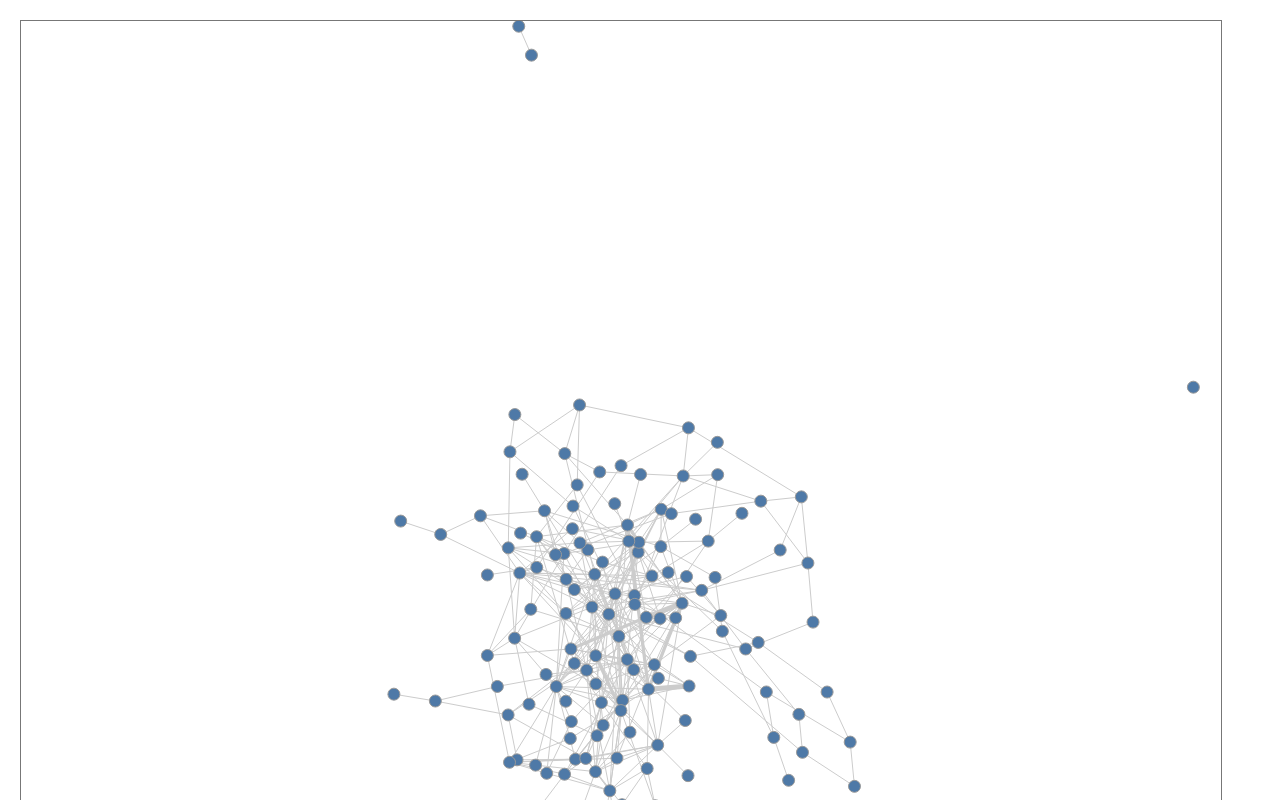
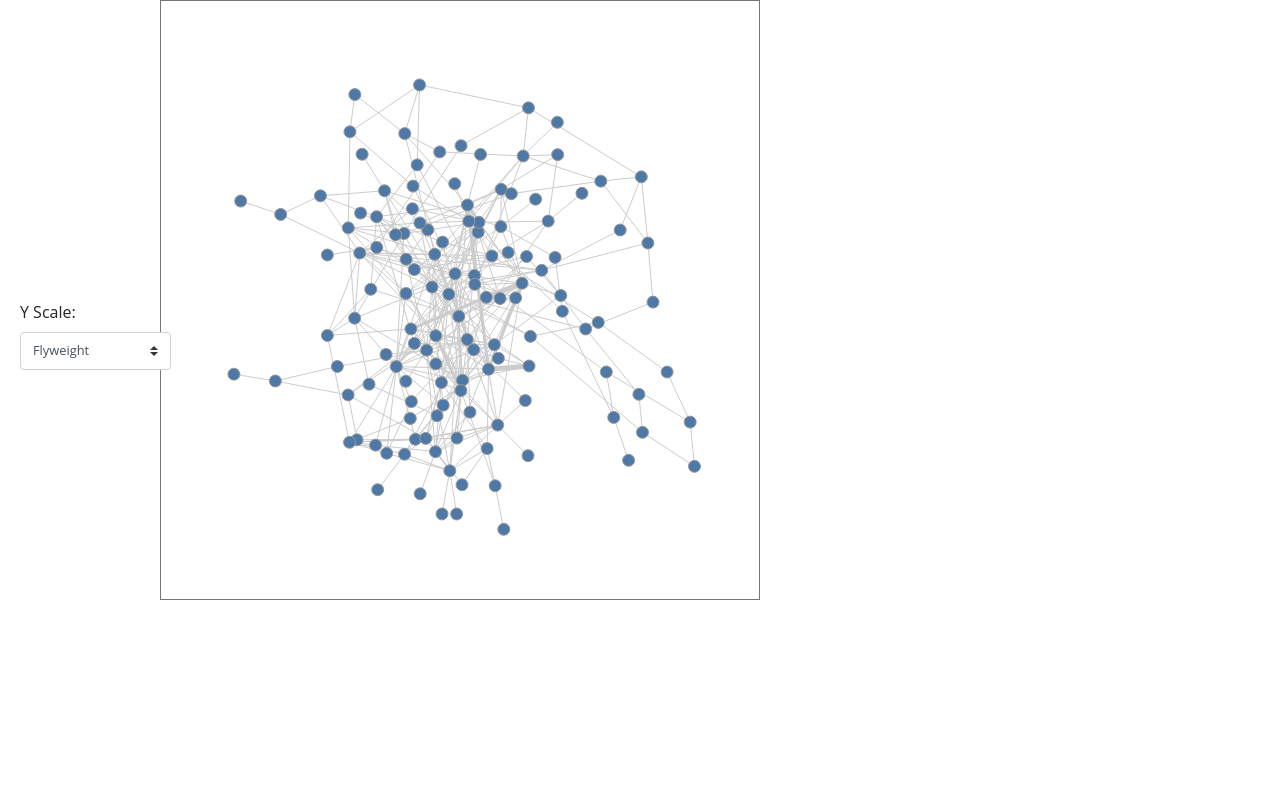
Before and after one commit to kkahadze/ufc-stats, a plain HTML site: page docs/index.html in a window 1280 px wide. Shown: the top 800 px of the page. Drawn offline with nearby package versions, Linux system fonts and the light colour scheme; animation ran at ten frames a second.

Commit message:
New CDNs

```diff
--- a/docs/index.html
+++ b/docs/index.html
@@ -3,15 +3,36 @@
 <head>
     <meta charset="UTF-8">
     <title>UFC Stats</title>
+    <link rel="stylesheet" href="https://maxcdn.bootstrapcdn.com/bootstrap/4.0.0-beta.2/css/bootstrap.min.css" integrity="sha384-PsH8R72JQ3SOdhVi3uxftmaW6Vc51MKb0q5P2rRUpPvrszuE4W1povHYgTpBfshb" crossorigin="anonymous">
     <link rel="stylesheet" href="./style.css">
 </head>
 <body>
     <div id="main">
-        <svg width="1200" height="1200" style="border: 1px solid #777;">
+        <svg width="600" height="600" style="border: 1px solid #777;">
         </svg>
     </div>
+    <div style="position: absolute; top: 300px; left:20px">
+        <div>
+            <label for="categorySelect">Y Scale:</label>
+        </div>
+        <select class="custom-select small" id="yScaleSelect" onchange="onYScaleChanged()">
+            <option value="FLW">Flyweight</option>
+            <option value="BW">Bantamweight</option>
+            <option value="FTW">Featherweight</option>
+            <option value="LW">Lightweight</option>
+            <option value="WW">Welterweight</option>
+            <option value="MW">Middleweight</option>
+            <option value="LHW">Light Heavyweight</option>
+            <option value="HW">Heavyweight</option>
+        </select>
+    </div>
 </body>
-<!-- <script src="./d3.min.js"></script> -->
+
+<script src="https://code.jquery.com/jquery-3.2.1.slim.min.js" integrity="sha384-KJ3o2DKtIkvYIK3UENzmM7KCkRr/rE9/Qpg6aAZGJwFDMVNA/GpGFF93hXpG5KkN" crossorigin="anonymous"></script>
+<script src="https://cdnjs.cloudflare.com/ajax/libs/popper.js/1.12.3/umd/popper.min.js" integrity="sha384-vFJXuSJphROIrBnz7yo7oB41mKfc8JzQZiCq4NCceLEaO4IHwicKwpJf9c9IpFgh" crossorigin="anonymous"></script>
+<script src="https://maxcdn.bootstrapcdn.com/bootstrap/4.0.0-beta.2/js/bootstrap.min.js" integrity="sha384-alpBpkh1PFOepccYVYDB4do5UnbKysX5WZXm3XxPqe5iKTfUKjNkCk9SaVuEZflJ" crossorigin="anonymous"></script>
+
+
 <script src="https://cdnjs.cloudflare.com/ajax/libs/d3/5.16.0/d3.min.js"></script>
 <script src="./d3-tip.js"></script>
 <script src="./main.js"></script>
--- a/docs/style.css
+++ b/docs/style.css
@@ -17,7 +17,7 @@ body {
 }
 
 #main {
-    margin: 20px;
+    margin-left:160px
 }
 
 .d3-tip {
```
